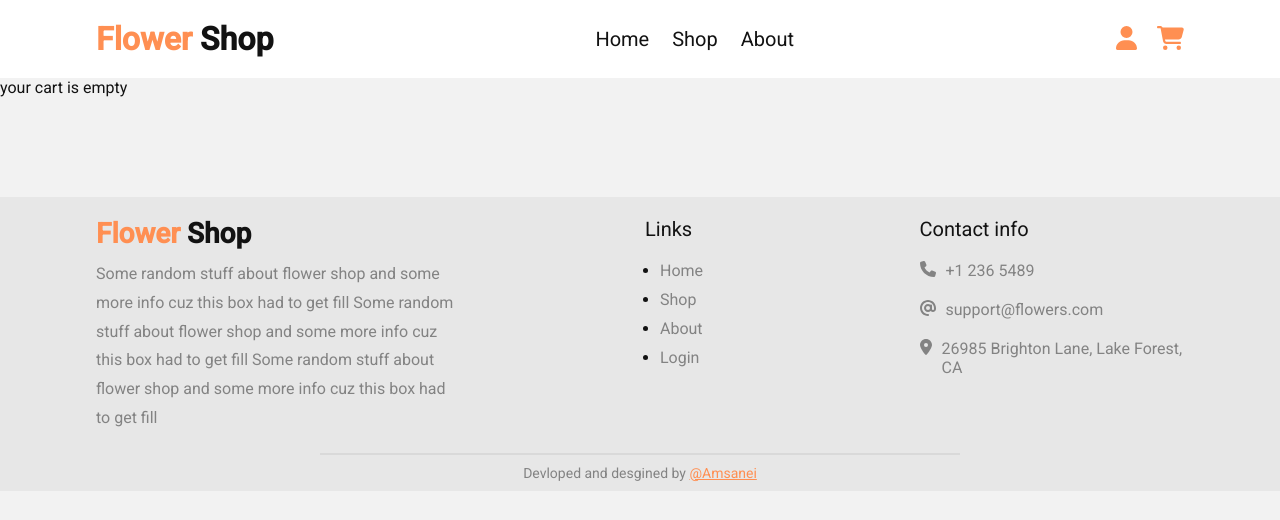
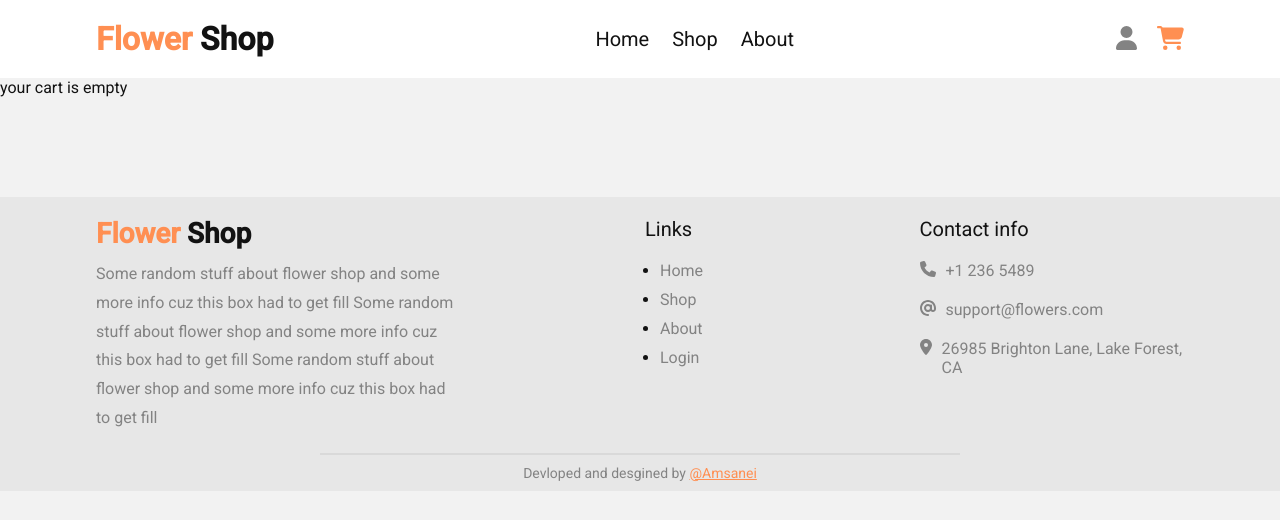
Before and after one commit to amsanei/flower-shop, a React (Create React App) app: page /cart in a window 1280 px wide. Shown: the top 520 px of the page. Built offline with nearby package versions, Linux system fonts and the light colour scheme.

Commit message:
Replace Link with NavLink in site header

```diff
--- a/src/components/layout/Header.jsx
+++ b/src/components/layout/Header.jsx
@@ -1,5 +1,5 @@
 import React from "react";
-import { Link } from "react-router-dom";
+import { Link, NavLink } from "react-router-dom";
 import { FontAwesomeIcon } from "@fortawesome/react-fontawesome";
 import { faUser, faCartShopping } from "@fortawesome/free-solid-svg-icons";
 
@@ -14,22 +14,22 @@ export default function Header() {
                 </div>
                 <ul className="header-links">
                     <li>
-                        <Link to="/">Home</Link>
+                        <NavLink to="/">Home</NavLink>
                     </li>
                     <li>
-                        <Link to="/shop">Shop</Link>
+                        <NavLink to="/shop">Shop</NavLink>
                     </li>
                     <li>
-                        <Link to="/About">About</Link>
+                        <NavLink to="/About">About</NavLink>
                     </li>
                 </ul>
                 <div className="header-icons">
-                    <Link to="/user-panel">
+                    <NavLink to="/user-panel">
                         <FontAwesomeIcon icon={faUser} />
-                    </Link>
-                    <Link to="/cart">
+                    </NavLink>
+                    <NavLink to="/cart">
                         <FontAwesomeIcon icon={faCartShopping} />
-                    </Link>
+                    </NavLink>
                 </div>
             </header>
         </div>
--- a/src/index.css
+++ b/src/index.css
@@ -69,8 +69,12 @@ body {
 }
 
 .header-icons a {
+    color: var(--color-text-second);
+    font-size: 24px;
+}
+
+.header-icons .active {
     color: var(--color-prime);
-    font-size: 24px;
 }
 
 /* Hero  */
```
